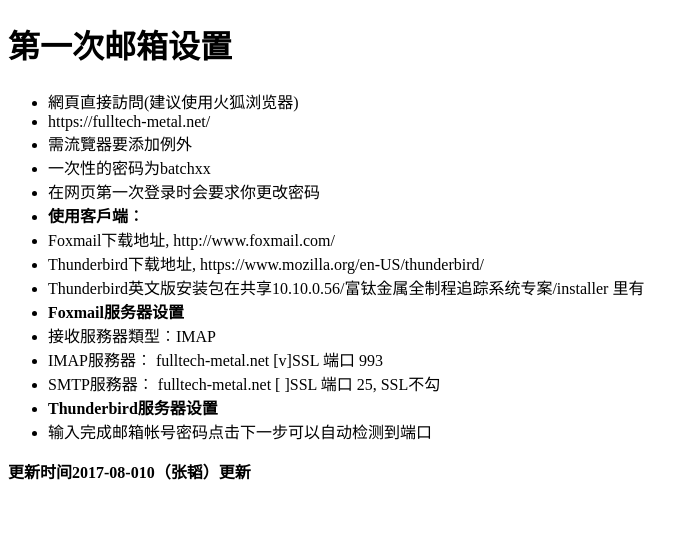
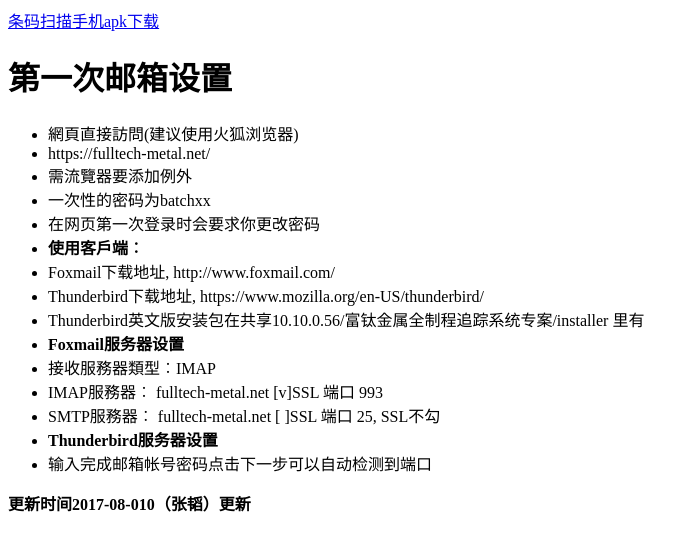
Before and after one commit to ft2017/email, a plain HTML site: page index.html in a window 1280 px wide. Shown: the whole page, without its empty margins (0-699 px from the left). Drawn offline with Linux system fonts and the light colour scheme.

Commit message:
更新内容

```diff
--- a/index.html
+++ b/index.html
@@ -11,6 +11,7 @@ and open the template in the editor.
         <meta name="viewport" content="width=device-width, initial-scale=1.0">
     </head>
     <body>
+         <a href="http://10.10.1.14/bpmstatus/">条码扫描手机apk下载</a>
         <div>
             <h1>第一次邮箱设置</h1>
             <ul>
```
